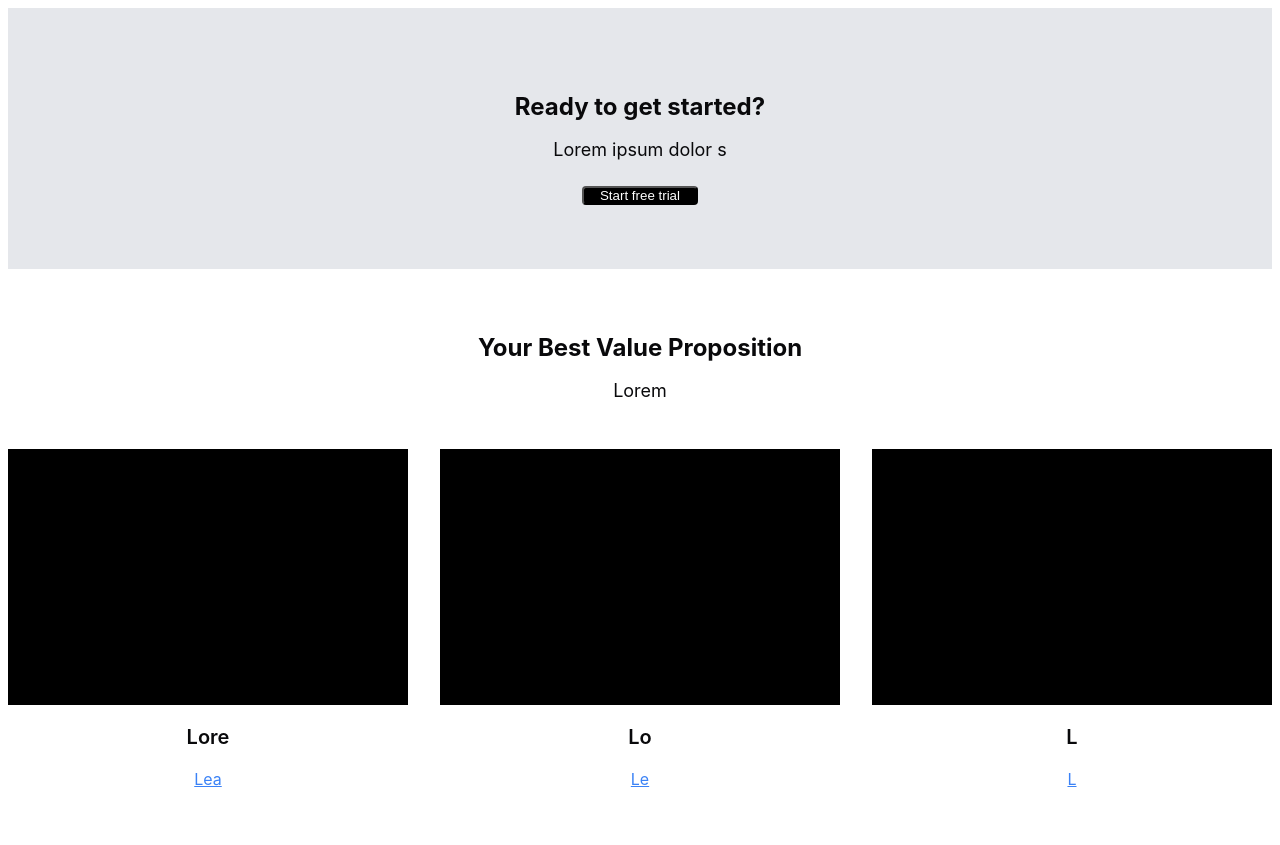
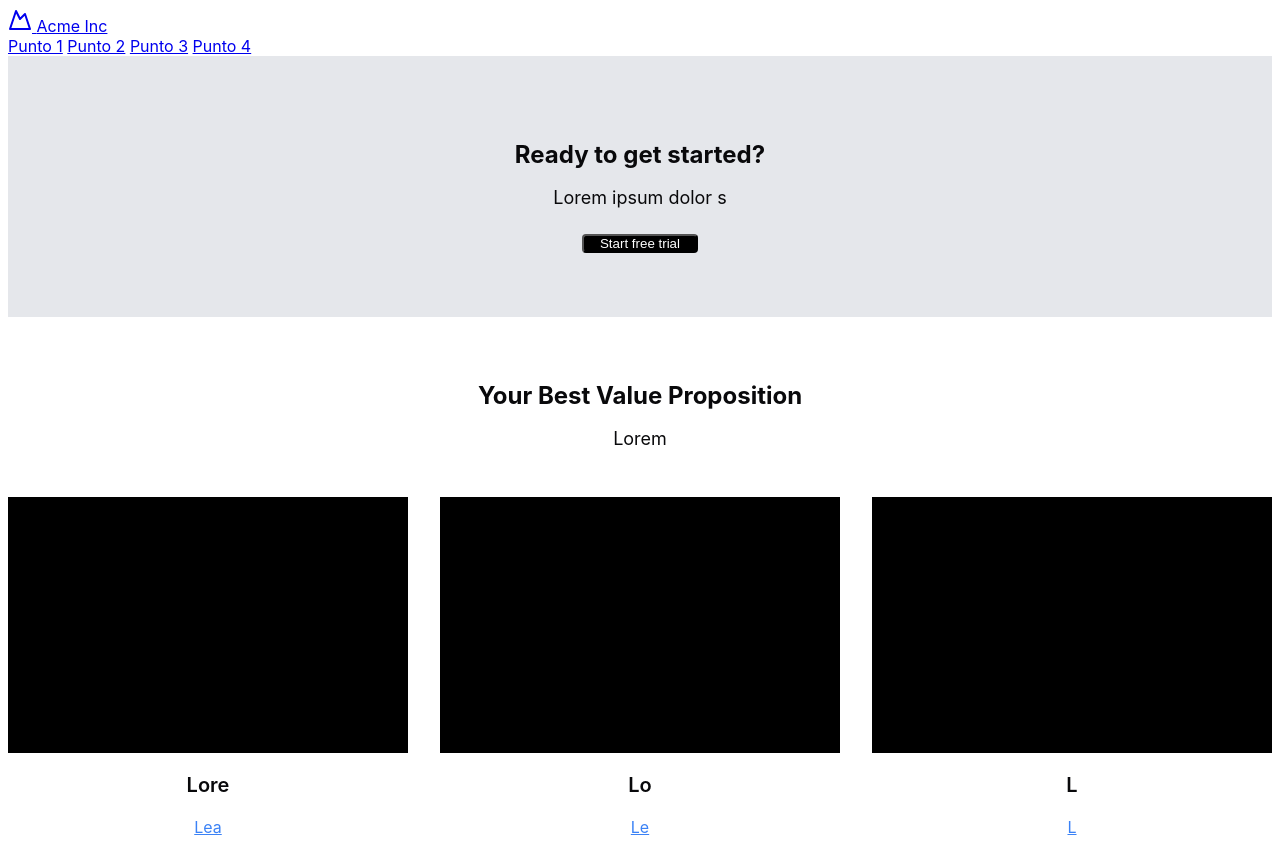
Before and after one commit to Di3go0-0/CompuGrafica, a plain HTML site: page Taller2/Index.html in a window 1280 px wide. Before the commit the page ends 800 px from the top, so only its background shows below. Drawn offline with Linux system fonts and the light colour scheme.

Commit message:
Taller 2 Grafica

```diff
--- a/Taller2/Index.html
+++ b/Taller2/Index.html
@@ -1,18 +1,47 @@
 <!DOCTYPE html>
 <html lang="es">
   <head>
-  <meta charset="UTF-8">
-  <meta name="viewport" content="width=device-width, initial-scale=1.0">
-  <title>Document</title>
-  <link rel="stylesheet" href="style.css">
+    <meta charset="UTF-8" />
+    <meta name="viewport" content="width=device-width, initial-scale=1.0" />
+    <title>Taller 2</title>
+    <link rel="stylesheet" href="style.css" />
   </head>
   <body>
+
+<header class="header">
+  <a class="logo" href="#">
+    <svg
+      xmlns="http://www.w3.org/2000/svg"
+      width="24"
+      height="24"
+      viewBox="0 0 24 24"
+      fill="none"
+      stroke="currentColor"
+      stroke-width="2"
+      stroke-linecap="round"
+      stroke-linejoin="round"
+      class="icon"
+    >
+      <path d="m8 3 4 8 5-5 5 15H2L8 3z"></path>
+    </svg>
+    <span class="sr-only">Acme Inc</span>
+  </a>
+  <nav class="nav">
+    <a class="nav-link" href="Index.html">Punto 1</a>
+    <a class="nav-link" href="Punto2.html">Punto 2</a>
+    <a class="nav-link" href="Punto3.html">Punto 3</a>
+    <a class="nav-link" href="Punto4.html">Punto 4</a>
+  </nav>
+</header>
+
     <div class="space-y-16">
       <section class="flex items-center justify-center bg-gray-200 py-16">
         <div class="text-center">
           <h2 class="text-2xl font-bold mb-4">Ready to get started?</h2>
           <p class="text-lg mb-6">Lorem ipsum dolor s</p>
-        <button class="bg-black text-white py-2 px-4 rounded">Start free trial</button>
+          <button class="bg-black text-white py-2 px-4 rounded">
+            Start free trial
+          </button>
         </div>
       </section>
       <section class="text-center">
@@ -37,5 +66,6 @@
         </div>
       </section>
     </div>
+
   </body>
 </html>
```
Lines whose indentation alone changed are shown as unchanged.
